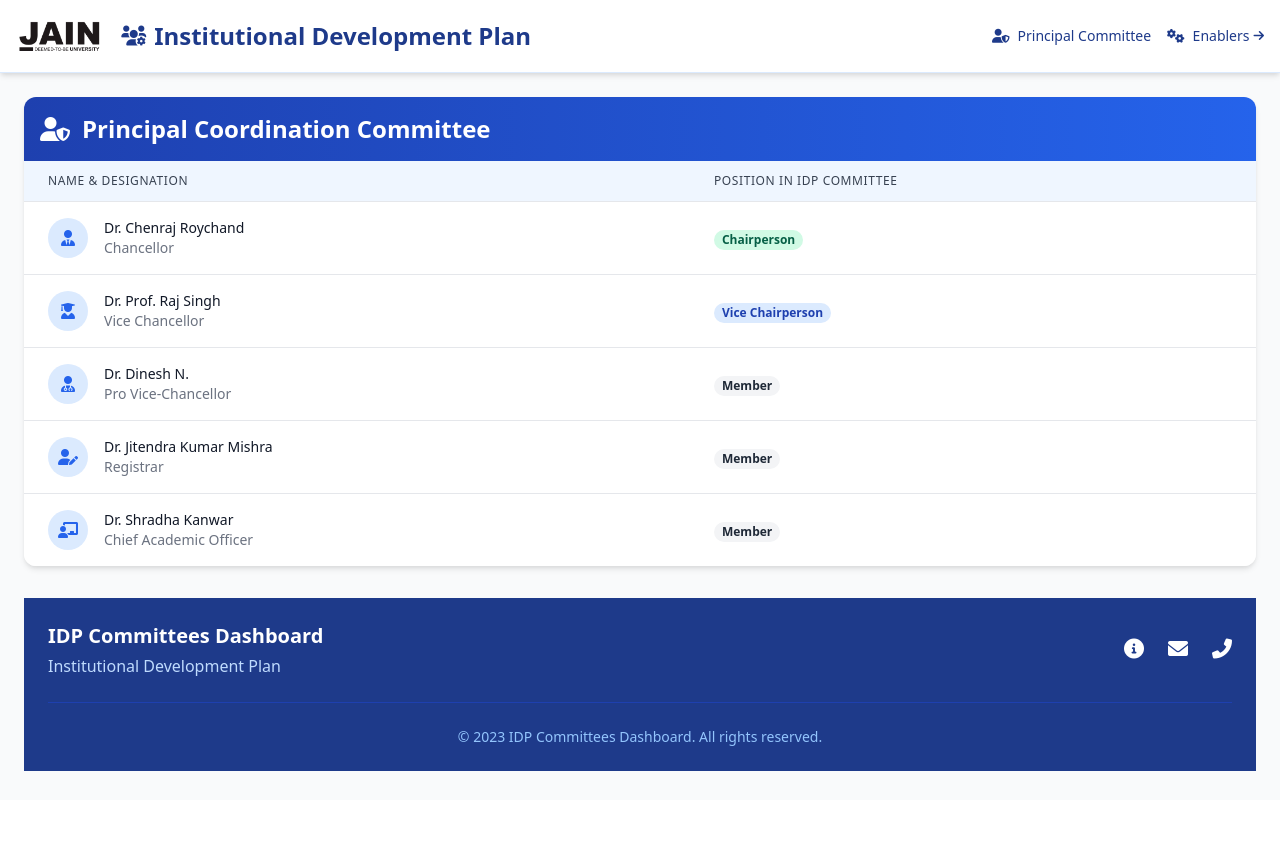
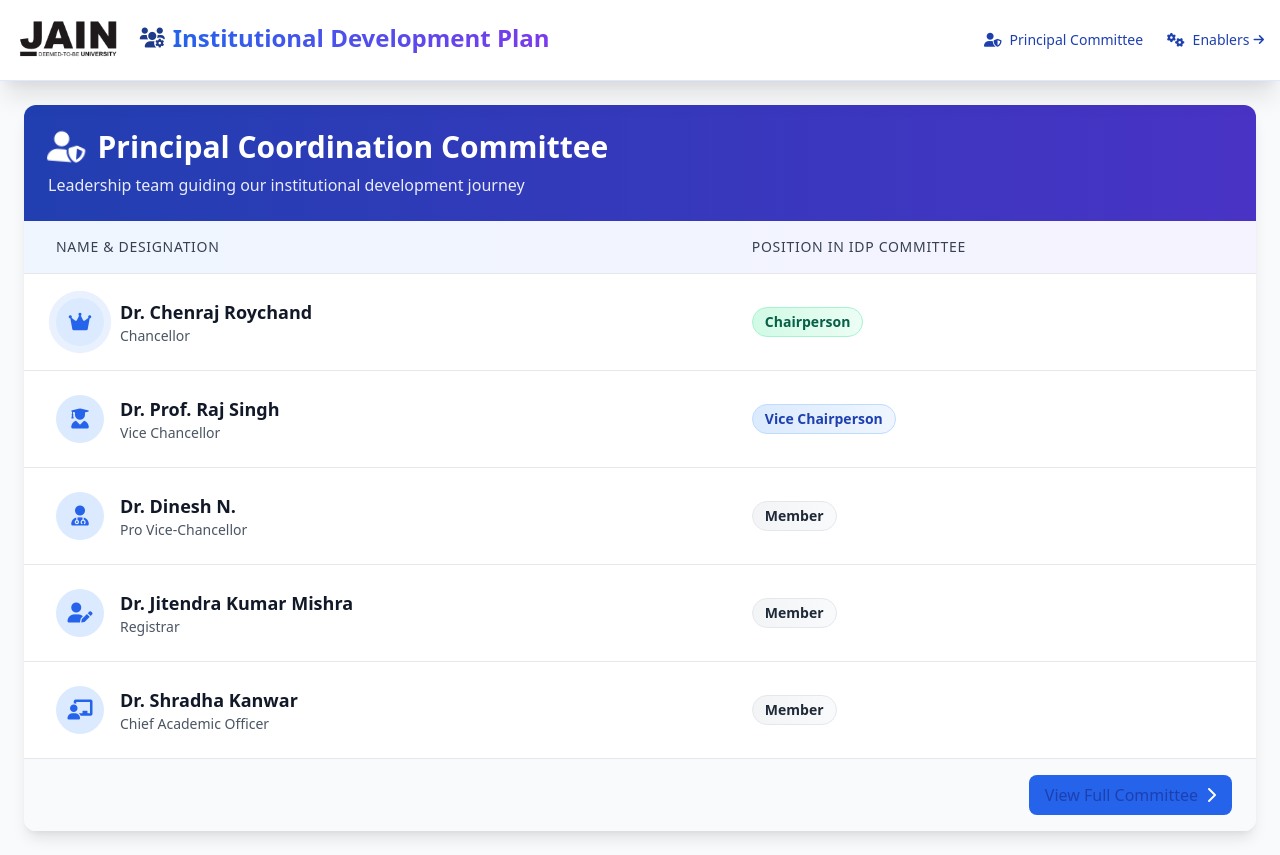
Before and after one commit to SANTOSHKAMAL1/idp-flask-dashboard, a Flask app: page / in a window 1280 px wide. Before the commit the page ends 771 px from the top, so only its background shows below. Run offline with Flask 3, Linux system fonts and the light colour scheme; data that the repository does not hold is empty; some libraries are stand-ins or nearby versions.

Commit message:
final version with enablers

```diff
--- a/templates/dashboard.html
+++ b/templates/dashboard.html
@@ -13,17 +13,39 @@
       to { opacity: 1; transform: translateY(0); }
     }
 
+    @keyframes float {
+      0% { transform: translateY(0px); }
+      50% { transform: translateY(-5px); }
+      100% { transform: translateY(0px); }
+    }
+
+    @keyframes gradientBG {
+      0% { background-position: 0% 50%; }
+      50% { background-position: 100% 50%; }
+      100% { background-position: 0% 50%; }
+    }
+
     .animate-fade-in {
-      animation: fadeIn 0.5s ease-in-out;
+      animation: fadeIn 0.6s ease-out forwards;
+    }
+
+    .animate-float {
+      animation: float 3s ease-in-out infinite;
+    }
+
+    .gradient-animation {
+      background-size: 200% 200%;
+      animation: gradientBG 8s ease infinite;
     }
 
     .nav-link {
-      transition: all 0.3s ease;
+      transition: all 0.4s cubic-bezier(0.25, 0.8, 0.25, 1);
       position: relative;
     }
 
     .nav-link:hover {
-      transform: translateY(-2px);
+      transform: translateY(-3px);
+      text-shadow: 0 2px 8px rgba(0, 0, 255, 0.2);
     }
 
     .nav-link::after {
@@ -31,32 +53,36 @@
       position: absolute;
       width: 0;
       height: 2px;
-      bottom: -2px;
+      bottom: -4px;
       left: 0;
-      background-color: white;
-      transition: width 0.3s ease;
+      background: linear-gradient(90deg, #3b82f6, #8b5cf6);
+      transition: width 0.4s ease, opacity 0.3s ease;
+      opacity: 0;
     }
 
     .nav-link:hover::after {
       width: 100%;
+      opacity: 1;
     }
 
     .dropdown-item {
-      transition: all 0.2s ease;
+      transition: all 0.3s cubic-bezier(0.68, -0.55, 0.265, 1.55);
     }
 
     .dropdown-item:hover {
       background-color: #f0f4ff;
-      transform: translateX(5px);
+      transform: translateX(8px);
+      box-shadow: -2px 0 8px rgba(59, 130, 246, 0.2);
     }
 
     .table-row:hover {
       background-color: #f7fafc;
-      transform: scale(1.005);
+      transform: scale(1.008);
+      box-shadow: 0 4px 12px rgba(0, 0, 0, 0.05);
     }
 
     .table-row {
-      transition: all 0.2s ease;
+      transition: all 0.3s cubic-bezier(0.25, 0.8, 0.25, 1);
     }
 
     .section-title {
@@ -69,17 +95,60 @@
       position: absolute;
       width: 100%;
       height: 3px;
-      bottom: -5px;
+      bottom: -6px;
       left: 0;
-      background-color: #1e40af;
+      background: linear-gradient(90deg, #3b82f6, #8b5cf6);
       transform: scaleX(0);
       transform-origin: right;
-      transition: transform 0.3s ease;
+      transition: transform 0.5s cubic-bezier(0.68, -0.55, 0.265, 1.55);
     }
 
     .section-title:hover::after {
       transform: scaleX(1);
       transform-origin: left;
+    }
+
+    .card-hover {
+      transition: all 0.4s ease;
+    }
+
+    .card-hover:hover {
+      transform: translateY(-5px);
+      box-shadow: 0 10px 25px -5px rgba(0, 0, 0, 0.1), 0 10px 10px -5px rgba(0, 0, 0, 0.04);
+    }
+
+    .icon-hover {
+      transition: all 0.3s ease;
+    }
+
+    .icon-hover:hover {
+      transform: scale(1.2);
+      color: #3b82f6;
+    }
+
+    .pulse {
+      animation: pulse 2s infinite;
+    }
+
+    @keyframes pulse {
+      0% { box-shadow: 0 0 0 0 rgba(59, 130, 246, 0.4); }
+      70% { box-shadow: 0 0 0 10px rgba(59, 130, 246, 0); }
+      100% { box-shadow: 0 0 0 0 rgba(59, 130, 246, 0); }
+    }
+
+    .glow {
+      text-shadow: 0 0 10px rgba(255, 255, 255, 0.8);
+    }
+
+    .wave {
+      animation: wave 3s ease-in-out infinite;
+    }
+
+    @keyframes wave {
+      0%, 100% { transform: rotate(0deg); }
+      25% { transform: rotate(5deg); }
+      50% { transform: rotate(-5deg); }
+      75% { transform: rotate(2deg); }
     }
 
     @media (max-width: 768px) {
@@ -93,176 +162,165 @@
         width: 100%;
         margin-top: 0.5rem;
       }
+
+      .section-title::after {
+        bottom: -3px;
+      }
     }
   </style>
 </head>
 
-<body class="bg-gray-50 text-gray-800 font-sans">
+<body class="bg-gray-50 text-gray-800 font-sans antialiased">
 
   <!-- Navigation Bar -->
-  <nav class="bg-white p-4 text-blue-900 shadow-md sticky top-0 z-50 border-b border-blue-100">
+  <nav class="bg-white p-4 text-blue-900 shadow-lg sticky top-0 z-50 border-b border-blue-100 transform transition-all duration-300 hover:shadow-xl">
     <div class="max-w-7xl mx-auto flex flex-col sm:flex-row justify-between items-center gap-4">
 
       <!-- Logo + Title -->
-      <div class="flex items-center gap-3">
-        <img src="/static/images/santhu123.png" alt="Logo" class="h-10 w-auto object-contain">
+      <div class="flex items-center gap-3 animate-float">
+        <img src="/static/images/santhu123.png" alt="Logo" class="h-12 w-auto object-contain transform transition-all duration-500 hover:rotate-6">
         <h1 class="text-2xl font-bold flex items-center gap-2">
-          <i class="fas fa-users-cog text-xl"></i> Institutional Development Plan
+          <i class="fas fa-users-cog text-xl icon-hover"></i>
+          <span class="bg-clip-text text-transparent bg-gradient-to-r from-blue-600 to-purple-600">
+            Institutional Development Plan
+          </span>
         </h1>
       </div>
 
       <!-- Navigation Links -->
-      <ul class="flex flex-col sm:flex-row items-center gap-4 text-sm font-medium">
+      <ul class="flex flex-col sm:flex-row items-center gap-6 text-sm font-medium">
         <li>
-          <button onclick="toggleSection('principal')" class="hover:underline flex items-center">
-            <i class="fas fa-user-shield mr-2"></i> Principal Committee
+          <button onclick="toggleSection('principal')" class="nav-link flex items-center text-blue-800 hover:text-blue-600">
+            <i class="fas fa-user-shield mr-2 icon-hover"></i> Principal Committee
           </button>
         </li>
         <li>
-          <a href="/enablers" class="hover:underline flex items-center">
-            <i class="fas fa-cogs mr-2"></i> Enablers
-            <i class="fas fa-arrow-right ml-1 text-xs"></i>
+          <a href="/enablers" class="nav-link flex items-center text-blue-800 hover:text-blue-600">
+            <i class="fas fa-cogs mr-2 icon-hover"></i> Enablers
+            <i class="fas fa-arrow-right ml-1 text-xs transform transition-all duration-300 group-hover:translate-x-1"></i>
           </a>
         </li>
       </ul>
     </div>
   </nav>
 
-
-
-    </div>
-  </nav>
-
-  <div class="p-6 max-w-7xl mx-auto space-y-8">
+  <div class="p-6 max-w-7xl mx-auto space-y-10">
     <!-- Principal Committee Section -->
     <section id="principal" class="enabler-section animate-fade-in">
-      <div class="bg-white rounded-xl shadow-md overflow-hidden">
-        <div class="bg-gradient-to-r from-blue-800 to-blue-600 p-4 text-white">
-          <h2 class="text-2xl font-bold section-title flex items-center">
-            <i class="fas fa-user-shield mr-3"></i>Principal Coordination Committee
+      <div class="bg-white rounded-xl shadow-lg overflow-hidden card-hover">
+        <div class="gradient-animation bg-gradient-to-r from-blue-800 to-purple-700 p-6 text-white">
+          <h2 class="text-3xl font-bold section-title flex items-center">
+            <i class="fas fa-user-shield mr-3 wave"></i>Principal Coordination Committee
           </h2>
+          <p class="mt-2 opacity-90">Leadership team guiding our institutional development journey</p>
         </div>
         <div class="overflow-x-auto">
           <table class="min-w-full divide-y divide-gray-200">
-            <thead class="bg-blue-50">
+            <thead class="bg-gradient-to-r from-blue-50 to-purple-50">
               <tr>
-                <th class="px-6 py-3 text-left text-xs font-medium text-gray-700 uppercase tracking-wider">Name & Designation</th>
-                <th class="px-6 py-3 text-left text-xs font-medium text-gray-700 uppercase tracking-wider">Position in IDP Committee</th>
+                <th class="px-8 py-4 text-left text-sm font-medium text-gray-700 uppercase tracking-wider">Name & Designation</th>
+                <th class="px-8 py-4 text-left text-sm font-medium text-gray-700 uppercase tracking-wider">Position in IDP Committee</th>
               </tr>
             </thead>
             <tbody class="bg-white divide-y divide-gray-200">
-              <tr class="table-row">
-                <td class="px-6 py-4 whitespace-nowrap">
+              <tr class="table-row hover:bg-blue-50">
+                <td class="px-8 py-6 whitespace-nowrap">
                   <div class="flex items-center">
-                    <div class="flex-shrink-0 h-10 w-10 bg-blue-100 rounded-full flex items-center justify-center">
-                      <i class="fas fa-user-tie text-blue-600"></i>
+                    <div class="flex-shrink-0 h-12 w-12 bg-blue-100 rounded-full flex items-center justify-center pulse">
+                      <i class="fas fa-crown text-blue-600 text-xl"></i>
                     </div>
                     <div class="ml-4">
-                      <div class="text-sm font-medium text-gray-900">Dr. Chenraj Roychand</div>
-                      <div class="text-sm text-gray-500">Chancellor</div>
+                      <div class="text-lg font-semibold text-gray-900">Dr. Chenraj Roychand</div>
+                      <div class="text-sm text-gray-600">Chancellor</div>
                     </div>
                   </div>
                 </td>
-                <td class="px-6 py-4 whitespace-nowrap">
-                  <span class="px-2 inline-flex text-xs leading-5 font-semibold rounded-full bg-green-100 text-green-800">Chairperson</span>
+                <td class="px-8 py-6 whitespace-nowrap">
+                  <span class="px-3 py-1 inline-flex text-sm leading-5 font-semibold rounded-full bg-gradient-to-r from-green-100 to-green-50 text-green-800 border border-green-200">Chairperson</span>
                 </td>
               </tr>
-              <tr class="table-row">
-                <td class="px-6 py-4 whitespace-nowrap">
+              <tr class="table-row hover:bg-blue-50">
+                <td class="px-8 py-6 whitespace-nowrap">
                   <div class="flex items-center">
-                    <div class="flex-shrink-0 h-10 w-10 bg-blue-100 rounded-full flex items-center justify-center">
-                      <i class="fas fa-user-graduate text-blue-600"></i>
+                    <div class="flex-shrink-0 h-12 w-12 bg-blue-100 rounded-full flex items-center justify-center">
+                      <i class="fas fa-user-graduate text-blue-600 text-xl"></i>
                     </div>
                     <div class="ml-4">
-                      <div class="text-sm font-medium text-gray-900">Dr. Prof. Raj Singh</div>
-                      <div class="text-sm text-gray-500">Vice Chancellor</div>
+                      <div class="text-lg font-semibold text-gray-900">Dr. Prof. Raj Singh</div>
+                      <div class="text-sm text-gray-600">Vice Chancellor</div>
                     </div>
                   </div>
                 </td>
-                <td class="px-6 py-4 whitespace-nowrap">
-                  <span class="px-2 inline-flex text-xs leading-5 font-semibold rounded-full bg-blue-100 text-blue-800">Vice Chairperson</span>
+                <td class="px-8 py-6 whitespace-nowrap">
+                  <span class="px-3 py-1 inline-flex text-sm leading-5 font-semibold rounded-full bg-gradient-to-r from-blue-100 to-blue-50 text-blue-800 border border-blue-200">Vice Chairperson</span>
                 </td>
               </tr>
-              <tr class="table-row">
-                <td class="px-6 py-4 whitespace-nowrap">
+              <tr class="table-row hover:bg-blue-50">
+                <td class="px-8 py-6 whitespace-nowrap">
                   <div class="flex items-center">
-                    <div class="flex-shrink-0 h-10 w-10 bg-blue-100 rounded-full flex items-center justify-center">
-                      <i class="fas fa-user-md text-blue-600"></i>
+                    <div class="flex-shrink-0 h-12 w-12 bg-blue-100 rounded-full flex items-center justify-center">
+                      <i class="fas fa-user-md text-blue-600 text-xl"></i>
                     </div>
                     <div class="ml-4">
-                      <div class="text-sm font-medium text-gray-900">Dr. Dinesh N.</div>
-                      <div class="text-sm text-gray-500">Pro Vice-Chancellor</div>
+                      <div class="text-lg font-semibold text-gray-900">Dr. Dinesh N.</div>
+                      <div class="text-sm text-gray-600">Pro Vice-Chancellor</div>
                     </div>
                   </div>
                 </td>
-                <td class="px-6 py-4 whitespace-nowrap">
-                  <span class="px-2 inline-flex text-xs leading-5 font-semibold rounded-full bg-gray-100 text-gray-800">Member</span>
+                <td class="px-8 py-6 whitespace-nowrap">
+                  <span class="px-3 py-1 inline-flex text-sm leading-5 font-semibold rounded-full bg-gradient-to-r from-gray-100 to-gray-50 text-gray-800 border border-gray-200">Member</span>
                 </td>
               </tr>
-              <tr class="table-row">
-                <td class="px-6 py-4 whitespace-nowrap">
+              <tr class="table-row hover:bg-blue-50">
+                <td class="px-8 py-6 whitespace-nowrap">
                   <div class="flex items-center">
-                    <div class="flex-shrink-0 h-10 w-10 bg-blue-100 rounded-full flex items-center justify-center">
-                      <i class="fas fa-user-edit text-blue-600"></i>
+                    <div class="flex-shrink-0 h-12 w-12 bg-blue-100 rounded-full flex items-center justify-center">
+                      <i class="fas fa-user-edit text-blue-600 text-xl"></i>
                     </div>
                     <div class="ml-4">
-                      <div class="text-sm font-medium text-gray-900">Dr. Jitendra Kumar Mishra</div>
-                      <div class="text-sm text-gray-500">Registrar</div>
+                      <div class="text-lg font-semibold text-gray-900">Dr. Jitendra Kumar Mishra</div>
+                      <div class="text-sm text-gray-600">Registrar</div>
                     </div>
                   </div>
                 </td>
-                <td class="px-6 py-4 whitespace-nowrap">
-                  <span class="px-2 inline-flex text-xs leading-5 font-semibold rounded-full bg-gray-100 text-gray-800">Member</span>
+                <td class="px-8 py-6 whitespace-nowrap">
+                  <span class="px-3 py-1 inline-flex text-sm leading-5 font-semibold rounded-full bg-gradient-to-r from-gray-100 to-gray-50 text-gray-800 border border-gray-200">Member</span>
                 </td>
               </tr>
-              <tr class="table-row">
-                <td class="px-6 py-4 whitespace-nowrap">
+              <tr class="table-row hover:bg-blue-50">
+                <td class="px-8 py-6 whitespace-nowrap">
                   <div class="flex items-center">
-                    <div class="flex-shrink-0 h-10 w-10 bg-blue-100 rounded-full flex items-center justify-center">
-                      <i class="fas fa-chalkboard-teacher text-blue-600"></i>
+                    <div class="flex-shrink-0 h-12 w-12 bg-blue-100 rounded-full flex items-center justify-center">
+                      <i class="fas fa-chalkboard-teacher text-blue-600 text-xl"></i>
                     </div>
                     <div class="ml-4">
-                      <div class="text-sm font-medium text-gray-900">Dr. Shradha Kanwar</div>
-                      <div class="text-sm text-gray-500">Chief Academic Officer</div>
+                      <div class="text-lg font-semibold text-gray-900">Dr. Shradha Kanwar</div>
+                      <div class="text-sm text-gray-600">Chief Academic Officer</div>
                     </div>
                   </div>
                 </td>
-                <td class="px-6 py-4 whitespace-nowrap">
-                  <span class="px-2 inline-flex text-xs leading-5 font-semibold rounded-full bg-gray-100 text-gray-800">Member</span>
+                <td class="px-8 py-6 whitespace-nowrap">
+                  <span class="px-3 py-1 inline-flex text-sm leading-5 font-semibold rounded-full bg-gradient-to-r from-gray-100 to-gray-50 text-gray-800 border border-gray-200">Member</span>
                 </td>
               </tr>
             </tbody>
           </table>
+        </div>
+        <div class="bg-gray-50 px-6 py-4 border-t border-gray-200">
+          <div class="flex justify-end">
+            <button class="flex items-center px-4 py-2 bg-blue-600 text-white rounded-lg hover:bg-blue-700 transition-all duration-300 transform hover:scale-105">
+              <a href="/enablers" class="nav-link flex items-center text-blue-800 hover:text-blue-600">
+              <span>View Full Committee</span></a>
+              <i class="fas fa-chevron-right ml-2 transform transition-transform duration-300 group-hover:translate-x-1"></i>
+            </button>
+          </div>
         </div>
       </div>
     </section>
 
 
 
-  <footer class="bg-blue-900 text-white py-6 mt-12">
-    <div class="max-w-7xl mx-auto px-6">
-      <div class="flex flex-col md:flex-row justify-between items-center">
-        <div class="mb-4 md:mb-0">
-          <h3 class="text-xl font-bold">IDP Committees Dashboard</h3>
-          <p class="text-blue-200 mt-1">Institutional Development Plan</p>
-        </div>
-        <div class="flex space-x-6">
-          <a href="#" class="hover:text-blue-300 transition-colors">
-            <i class="fas fa-info-circle text-xl"></i>
-          </a>
-          <a href="#" class="hover:text-blue-300 transition-colors">
-            <i class="fas fa-envelope text-xl"></i>
-          </a>
-          <a href="#" class="hover:text-blue-300 transition-colors">
-            <i class="fas fa-phone-alt text-xl"></i>
-          </a>
-        </div>
-      </div>
-      <div class="border-t border-blue-800 mt-6 pt-6 text-center text-blue-300 text-sm">
-        <p>© 2023 IDP Committees Dashboard. All rights reserved.</p>
-      </div>
-    </div>
-  </footer>
+
 
   <script>
     function toggleSection(id) {
@@ -278,23 +336,28 @@
 
         // Scroll to the section with some offset for the fixed header
         window.scrollTo({
-          top: target.offsetTop - 20,
+          top: target.offsetTop - 30,
           behavior: 'smooth'
         });
       }
     }
 
-    window.onload = function() {
+    document.addEventListener('DOMContentLoaded', function() {
+      // Initial animation
       toggleSection('principal');
 
-      // Add animation to table rows with a delay
-      const tableRows = document.querySelectorAll('.table-row');
-      tableRows.forEach((row, index) => {
+      // Add staggered animations to elements
+      const animateElements = (selector, delayIncrement = 0.1) => {
+        const elements = document.querySelectorAll(selector);
+        elements.forEach((el, index) => {
           setTimeout(() => {
-          row.classList.add('animate-fade-in');
-        }, index * 50);
+            el.classList.add('animate-fade-in');
+          }, index * delayIncrement * 1000);
         });
-    }
+      };
+
+      animateElements('.table-row', 0.08);
+      animateElements('.card-hover', 0.15);
 
       // Highlight active nav item
       document.querySelectorAll('nav button').forEach(button => {
@@ -305,6 +368,28 @@
           this.classList.add('font-bold', 'text-blue-300');
         });
       });
+
+      // Add hover effect to cards
+      const cards = document.querySelectorAll('.card-hover');
+      cards.forEach(card => {
+        card.addEventListener('mouseenter', () => {
+          card.style.transform = 'translateY(-8px)';
+        });
+        card.addEventListener('mouseleave', () => {
+          card.style.transform = 'translateY(0)';
+        });
+      });
+    });
+
+    // Add wave animation to icons on hover
+    document.querySelectorAll('.icon-hover').forEach(icon => {
+      icon.addEventListener('mouseenter', () => {
+        icon.classList.add('wave');
+      });
+      icon.addEventListener('mouseleave', () => {
+        icon.classList.remove('wave');
+      });
+    });
   </script>
 </body>
 </html>
```
Lines whose indentation alone changed are shown as unchanged.
